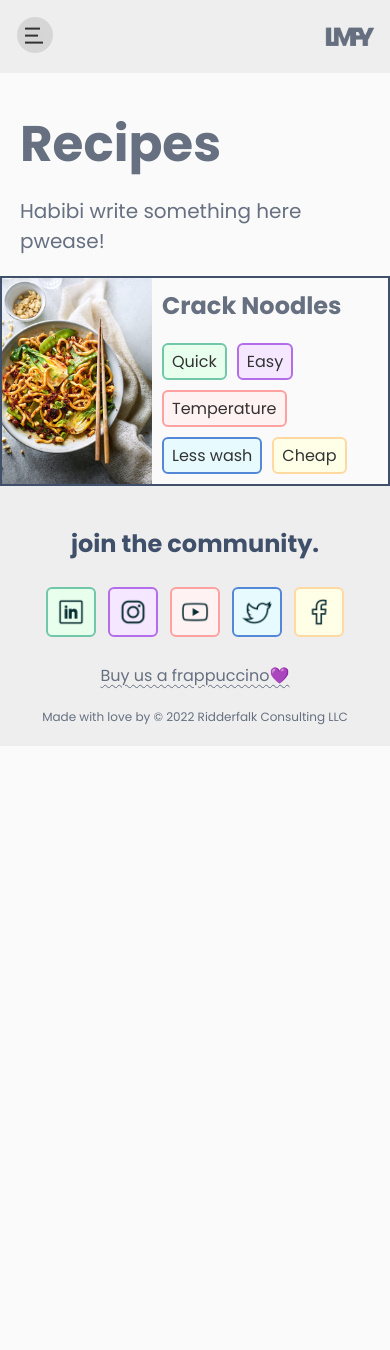
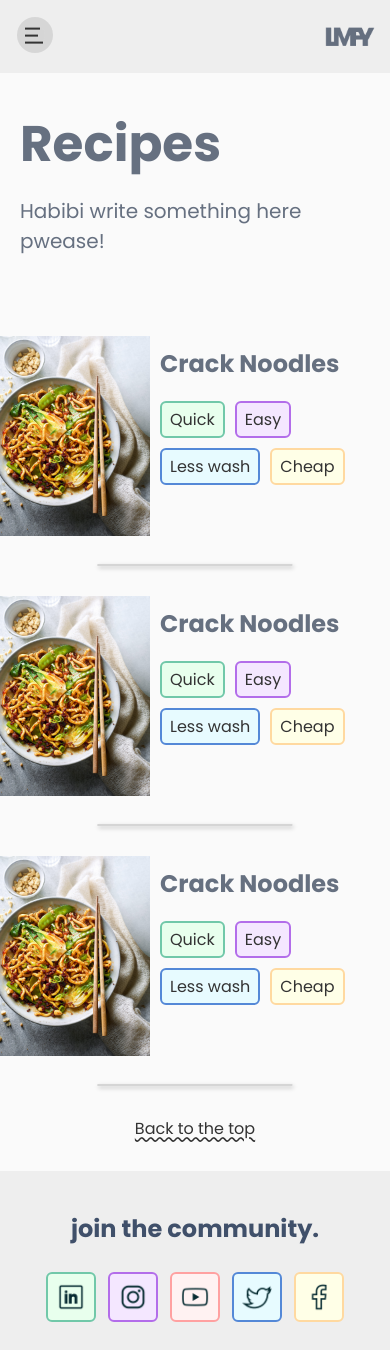
Before and after one commit to FredrikRidderfalk/let-me-feed-you, an Angular app: page /recipes in a window 390 px wide. Shown: the top 1350 px of the page. Before the commit the page ends 844 px from the top, so only its background shows below. Built offline with nearby package versions, Linux system fonts and the light colour scheme.

Commit message:
add link back to top of page

```diff
--- a/src/app/pages/recipes/recipes.component.html
+++ b/src/app/pages/recipes/recipes.component.html
@@ -2,10 +2,11 @@
 <app-navbar *ngIf="!isMobile" id="navbar"></app-navbar>
 
 <main>
-  <div class="container__recipes-intro">
+  <div id="recipes-intro" class="container__recipes-intro">
     <h1 class="title">Recipes</h1>
     <p class="subtitle">Habibi write something here pwease!</p>
   </div>
+
   <div class="recipes">
     <a routerLink="/recipe" class="link">
       <div class="container__recipe">
@@ -26,7 +27,77 @@
               <span>Easy</span>
             </div>
             <div
-              *ngIf="CrackNoodles.tags.temperature"
+              *ngIf="CrackNoodles.tags.temperature.value"
+              class="small-tag temperature"
+            >
+              <span>Temperature</span>
+            </div>
+            <div *ngIf="CrackNoodles.tags.lesswash" class="small-tag lesswash">
+              <span>Less wash</span>
+            </div>
+            <div *ngIf="CrackNoodles.tags.cheap" class="small-tag cheap">
+              <span>Cheap</span>
+            </div>
+          </div>
+        </div>
+      </div>
+    </a>
+
+    <a routerLink="/recipe" class="link">
+      <div class="container__recipe">
+        <div class="container__recipe-img">
+          <img
+            src="{{ getImageUrl() }}"
+            alt="{{ CrackNoodles.name }}."
+            class="recipe-img"
+          />
+        </div>
+        <div class="container__recipe-content">
+          <h2 class="recipe-title">{{ CrackNoodles.name }}</h2>
+          <div class="container__small-tags">
+            <div *ngIf="CrackNoodles.tags.quick" class="small-tag quick">
+              <span>Quick</span>
+            </div>
+            <div *ngIf="CrackNoodles.tags.easy" class="small-tag easy">
+              <span>Easy</span>
+            </div>
+            <div
+              *ngIf="CrackNoodles.tags.temperature.value"
+              class="small-tag temperature"
+            >
+              <span>Temperature</span>
+            </div>
+            <div *ngIf="CrackNoodles.tags.lesswash" class="small-tag lesswash">
+              <span>Less wash</span>
+            </div>
+            <div *ngIf="CrackNoodles.tags.cheap" class="small-tag cheap">
+              <span>Cheap</span>
+            </div>
+          </div>
+        </div>
+      </div>
+    </a>
+
+    <a routerLink="/recipe" class="link">
+      <div class="container__recipe">
+        <div class="container__recipe-img">
+          <img
+            src="{{ getImageUrl() }}"
+            alt="{{ CrackNoodles.name }}."
+            class="recipe-img"
+          />
+        </div>
+        <div class="container__recipe-content">
+          <h2 class="recipe-title">{{ CrackNoodles.name }}</h2>
+          <div class="container__small-tags">
+            <div *ngIf="CrackNoodles.tags.quick" class="small-tag quick">
+              <span>Quick</span>
+            </div>
+            <div *ngIf="CrackNoodles.tags.easy" class="small-tag easy">
+              <span>Easy</span>
+            </div>
+            <div
+              *ngIf="CrackNoodles.tags.temperature.value"
               class="small-tag temperature"
             >
               <span>Temperature</span>
@@ -42,6 +113,10 @@
       </div>
     </a>
   </div>
+
+  <div class="back-to-top">
+    <a href="/recipes#recipes-intro">Back to the top</a>
+  </div>
 </main>
 
 <app-footer id="footer"></app-footer>
--- a/src/app/pages/recipes/recipes.component.sass
+++ b/src/app/pages/recipes/recipes.component.sass
@@ -17,8 +17,8 @@
     width: 100%
     min-height: 200px
     display: flex
-    border: 2px solid $lmfy-darkgray
-    overflow: hidden
+    margin-block: rem(60)
+    position: relative
 .recipe-img
     display: block
     width: 150px
@@ -48,3 +48,25 @@
 .cheap
     background-color: $lmfy-lightyellow
     border: 2px solid $lmfy-darkyellow
+.back-to-top
+    width: fit-content
+    text-decoration: underline wavy
+    text-underline-offset: rem(3)
+    margin-block: rem(30)
+    margin-inline: auto
+
+// Media queries
+@media screen and (max-width: 767px)
+    .container__recipe::before
+        content: ""
+        bottom: rem(-30)
+        left: 50%
+        transform: translateX(-50%)
+        position: absolute
+        width: 50%
+        height: 2px
+        background-color: rgba(0, 0, 0, 0.15)
+        box-shadow: 1px 2px 4px rgba(0, 0, 0, 0.25)
+@media screen and (min-width: 768px)
+    .container__recipe
+        border: 2px solid $lmfy-darkgray
```
